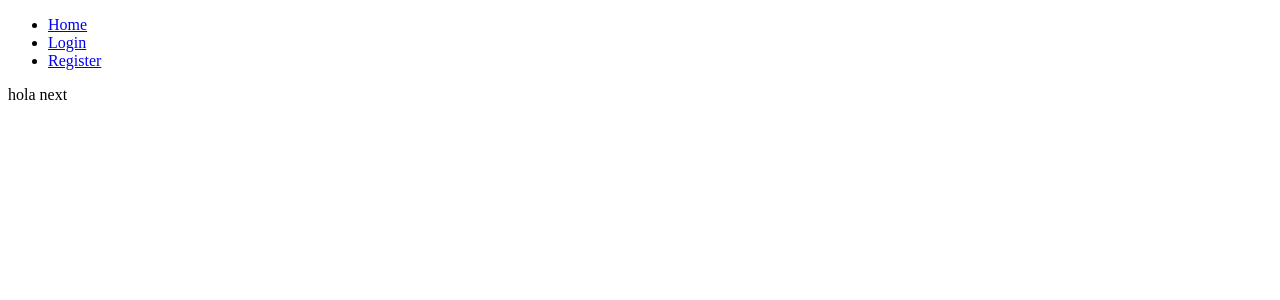
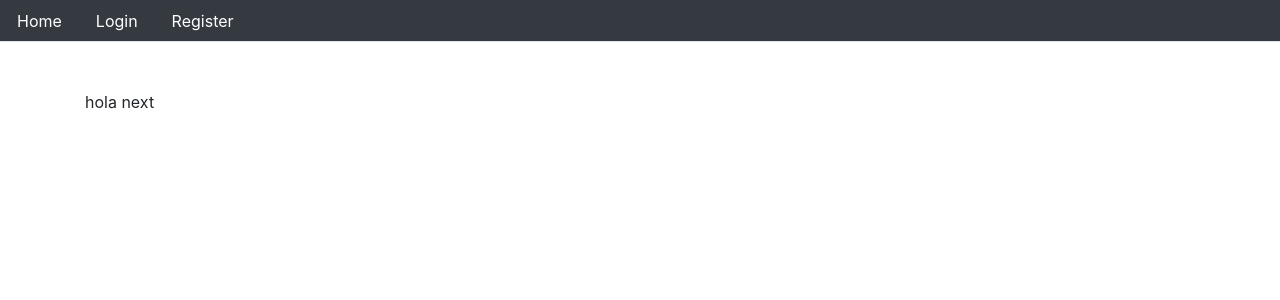
Before and after one commit to davidroman-hub/Start-up-hackr.io-clone, a Next.js app: page / in a window 1280 px wide. Shown: the top 300 px of the page. Built offline with nearby package versions, Linux system fonts and the light colour scheme.

Commit message:
adding bootstrap

```diff
--- a/components/Layout.js
+++ b/components/Layout.js
@@ -1,26 +1,35 @@
+import Head from 'next/head'
 
 
 const Layout = ({children}) => {
 
+const head = () => (
+    <link rel="stylesheet"
+         href="https://maxcdn.bootstrapcdn.com/bootstrap/4.0.0/css/bootstrap.min.css"
+         integrity="sha384-Gn5384xqQ1aoWXA+058RXPxPg6fy4IWvTNh0E263XmFcJlSAwiGgFAW/dAiS6JXm"
+         crossorigin="anonymous"/>
+
+    )
+
     const nav = () => (
-        <ul className="nav">
+        <ul className="nav nav-tabs bg-dark">
                 <li className="nav-item">
-                    <a className='nav-link' href="#">Home</a>
+                    <a className='nav-link text-white' href="#">Home</a>
                 </li>
 
                 <li className="nav-item">
-                    <a className='nav-link' href="#">Login</a>
+                    <a className='nav-link text-white' href="#">Login</a>
                 </li>
 
                 <li className="nav-item">
-                    <a  className='nav-link' href="#">Register</a>
+                    <a  className='nav-link text-white' href="#">Register</a>
                 </li>
         </ul>
     )
 
 return <React.Fragment>
             {/* we use props children for send the component and we can visializated the first one in home page */}
-    {nav()}{children}
+         {head()}{nav()} <div className="container pt-5 pb-5">{children}</div>
 </React.Fragment>
 
 }
```
